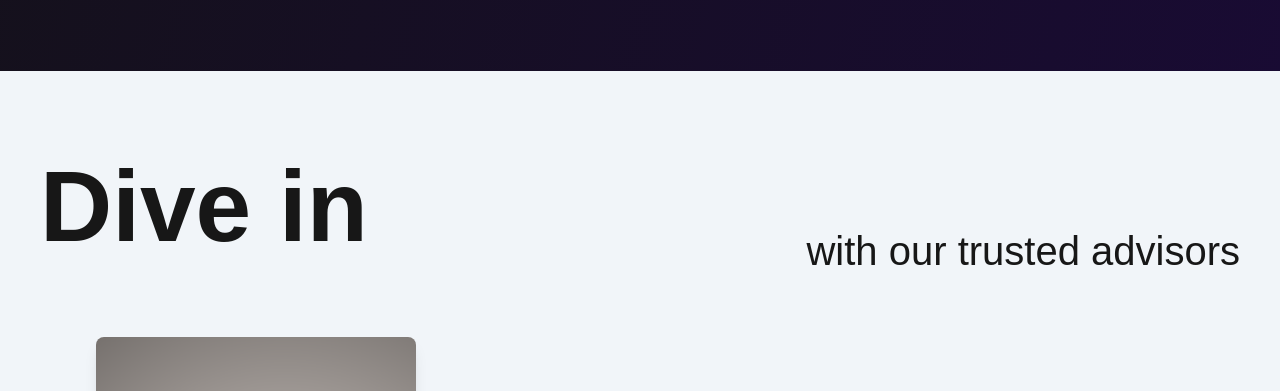
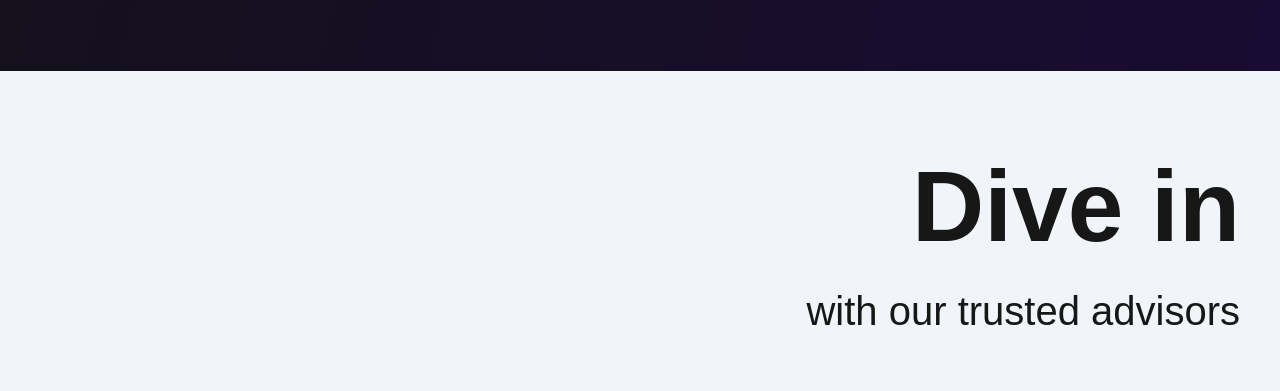
Before and after one commit to Leahie/consulting, a Next.js app: page / in a window 1280 px wide. Shown: the part 2220-2611 px from the top of the page. Built offline with nearby package versions, Linux system fonts and the light colour scheme; a web font is replaced by a local one.

Commit message:
fix the heading

```diff
--- a/src/app/Team.tsx
+++ b/src/app/Team.tsx
@@ -38,7 +38,7 @@ export default function Team(){
 
         <div className="bg-slate-100 py-5">
 
-                  <h2 className=" flex justify-between items-end text-[40px] mx-[1em] my-[1em] text-dark-color font-barlow text-500">
+                  <h2 className=" flex justify-between items-end text-[40px] mx-[1em] my-[1em] text-dark-color font-barlow text-500 flex flex-col">
                 <span className="font-bold text-[100px]">Dive in </span> <span>with our trusted advisors</span>
             </h2>
 
```
